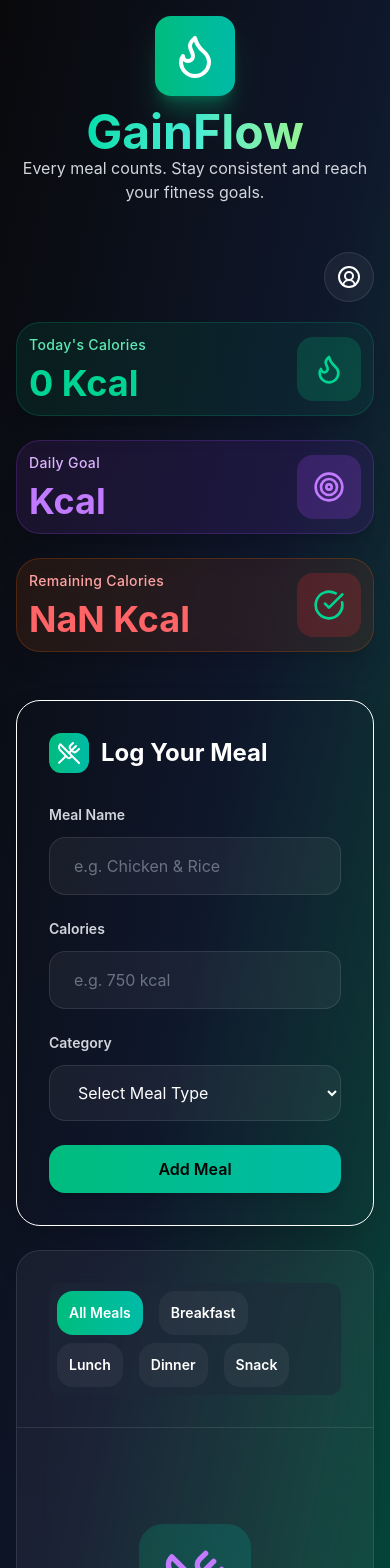
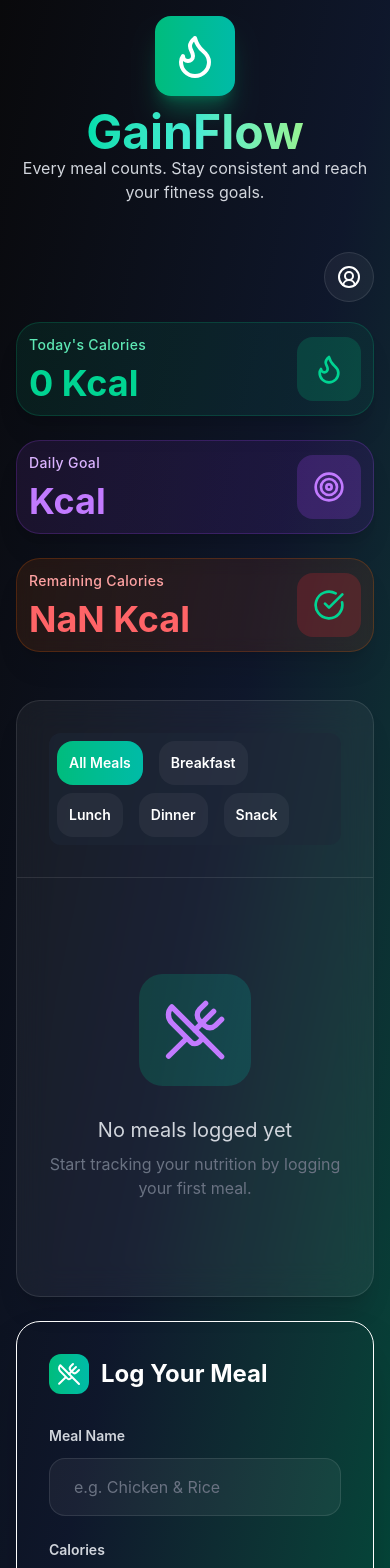
Before and after one commit to Fares-Tamer/moneyFlow, a React (Vite) app: page /dashboard in a window 390 px wide. Shown: the top 1568 px of the page. Built offline with nearby package versions, Linux system fonts and the light colour scheme.

Commit message:
last edit 2

```diff
--- a/src/Components/ExpensesList.jsx
+++ b/src/Components/ExpensesList.jsx
@@ -82,7 +82,7 @@ export default function ExpensesList({ setTransactions, transactions, filterTap,
 
 
     return <>
-        <div className='p-8 max-h-100 overflow-y-auto'>
+        <div className='p-8 max-h-120 overflow-y-auto'>
             {
                 transactions?.length === 0 ? (
                     <div className='text-center py-16'>
--- a/src/page/Dashboard.jsx
+++ b/src/page/Dashboard.jsx
@@ -35,10 +35,10 @@ export default function Dashboard({ transactions, setTransactions }) {
                 <Header />
                 <SummaryCards dailyGoal={dailyGoal} consumedCalories={consumedCalories} remainingCalories={remainingCalories} />
                 <div className='grid grid-cols-1 xl:grid-cols-5 gap-6'>
-                    <div className='xl:col-span-2'>
+                    <div className='order-2 md:order-1 xl:col-span-2'>
                         <AddExpensesForm formData={formData} setFormData={setFormData} editingId={editingId} transactions={transactions} setTransactions={setTransactions} setEditingId={setEditingId} id={id} />
                     </div>
-                    <div className='xl:col-span-3'>
+                    <div className='order-1 md:order-2 xl:col-span-3'>
                         <div className='bg-white/5 backdrop-blur-lg rounded-3xl border border-white/10 shadow-xl overflow-hidden'>
                             {/* Filter options */}
 
```
